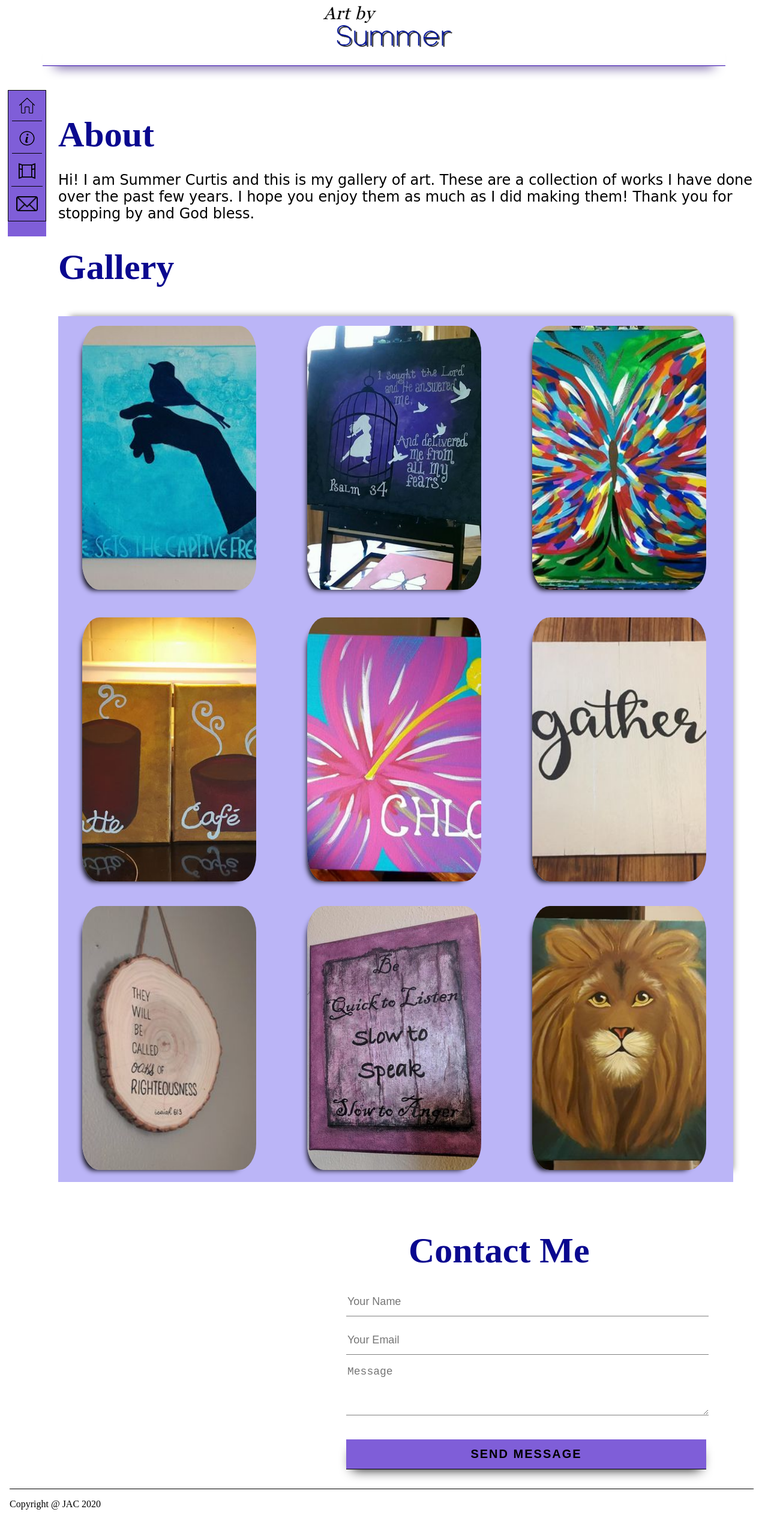
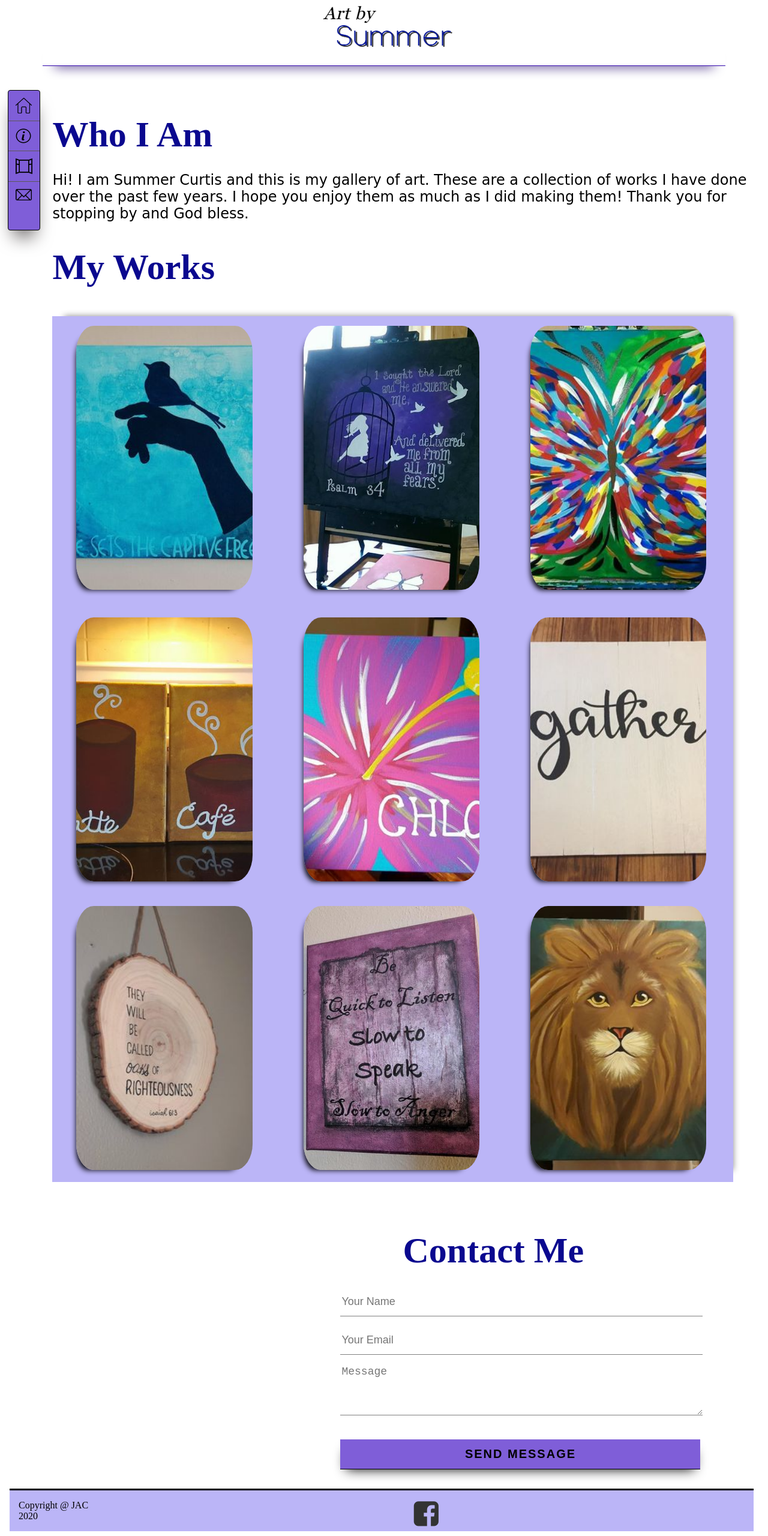
Before and after one commit to jacurtis35/Art_By_Summer, a plain HTML site: page index.html in a window 1280 px wide. Shown: the part 24-2584 px from the top of the page at 60% size. Drawn offline with Linux system fonts and the light colour scheme; a web font is replaced by a local one.

Commit message:
Edited
Fixed navbar and updated footer

```diff
--- a/index.html
+++ b/index.html
@@ -5,6 +5,7 @@
     <meta charset="UTF-8" />
     <meta name="viewport" content="width=device-width, initial-scale=1.0" />
     <link rel="stylesheet" href="./style.css" />
+    <link href="//maxcdn.bootstrapcdn.com/font-awesome/4.1.0/css/font-awesome.min.css" rel="stylesheet">
     <title>Art By Summer</title>
     <meta
       name="description"
@@ -50,7 +51,7 @@
   <body>
     <div class="home"></div>
     <div class="wrapper">
-      <h1>About</h1>
+      <h1>Who I Am</h1>
       <div id="about">
         <p class="content">
           Hi! I am Summer Curtis and this is my gallery of art. These are a
@@ -60,7 +61,7 @@
         </p>
       </div>
 
-      <h1>Gallery</h1>
+      <h1>My Works</h1>
       <div class="container">
         <div class="gallery">
           <figure class="gallery_item1">
@@ -131,7 +132,9 @@
       </div>
     </div>
     <footer>
-      <p>Copyright @ JAC 2020</p>
+      <p><span>Copyright @ JAC 2020</span></p>
+      <div class="social-icons">
+        <a href="https://www.facebook.com/groups/1101253443258050"><i id="social-fb" class="fa fa-facebook-square fa-3x social"></i></a></div>
     </footer>
   </body>
 </html>
--- a/style.scss
+++ b/style.scss
@@ -48,30 +48,30 @@ h1 {
 
 .navbar ul {
   list-style: none;
-  border: 1px solid rgb(0, 0, 0);
   padding: 0;
   margin-top: auto;
   text-align: center;
 }
 
 .navbar {
+  border: 1px solid rgb(0, 0, 0);
+  border-radius: .25em;
+  box-shadow: 0 20px 30px -10px rgb(92, 88, 88);
   background-color: rgb(127, 94, 216);
-  width: 5vw;
-  height: 30.5vh;
+  width: auto;
+  height: 29vh;
   margin: 0 20px 0 5px;
 }
 
 nav li {
-  display: inline-block;
   text-align: center;
-  border-bottom: 1px solid rgb(0, 0, 0);
+  border-bottom: 1px solid rgb(92, 88, 88);
 }
 
 nav li:last-child {
   border-bottom: none;
 }
 .navbar a {
-  float: left;
   display: flex;
   justify-content: space-between;
   padding: 1.5vh;
@@ -80,7 +80,7 @@ nav li:last-child {
 
 .navbar a:hover {
   background-color: rgb(187, 181, 247);
-  width: 60%;
+  width: auto;
 }
 
 nav ul li a.current {
@@ -89,7 +89,7 @@ nav ul li a.current {
 @media (min-height: 300px) {
   .navbar {
     position: sticky;
-    top: 0;
+    top: 25px;
   }
 }
 
@@ -106,7 +106,7 @@ nav ul li a.current {
 }
 
 .cIcon {
-  height: 2vw;
+  height: 1.5vw;
 }
 .content {
   font-size: 24px;
@@ -214,8 +214,31 @@ form .submit:hover {
 }
 
 footer {
+  display: flex;
   grid-row: 4/4;
   grid-column: 1/4;
   margin: 2vh 2vh 0 1vh;
-  border-top: 1px solid black;
+  border-top: 3px solid black;
+  background-color: rgb(187, 181, 247);
 }
+
+footer p {
+  font-size: 16px;
+  padding-left: 15px;
+}
+
+footer a {
+  color: #333;
+}
+
+.social-icons {
+  display: flex;
+  justify-content: center;
+  width: 100%;
+  padding-top: 15px;
+}
+
+.fa:hover {
+  opacity: 0.7;
+  color: #3B5998;
+}
```
Also changed, not shown: style.css, 1 other file.
